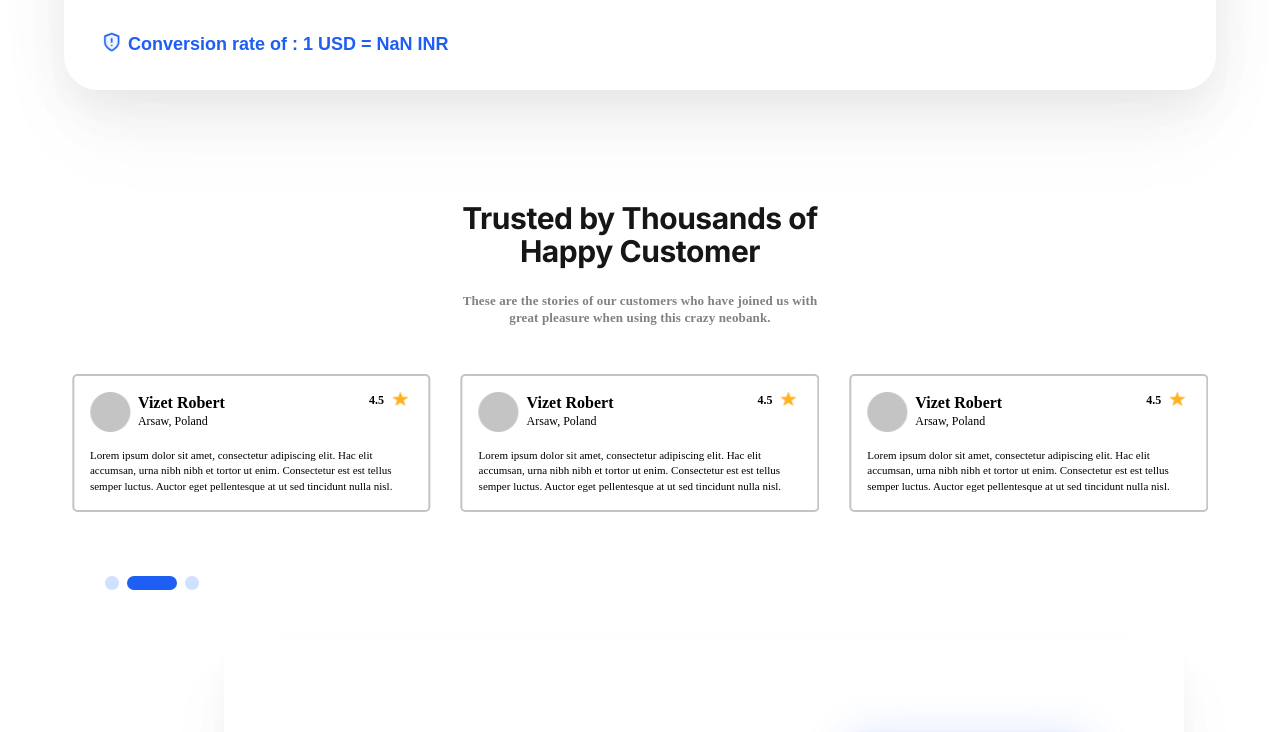
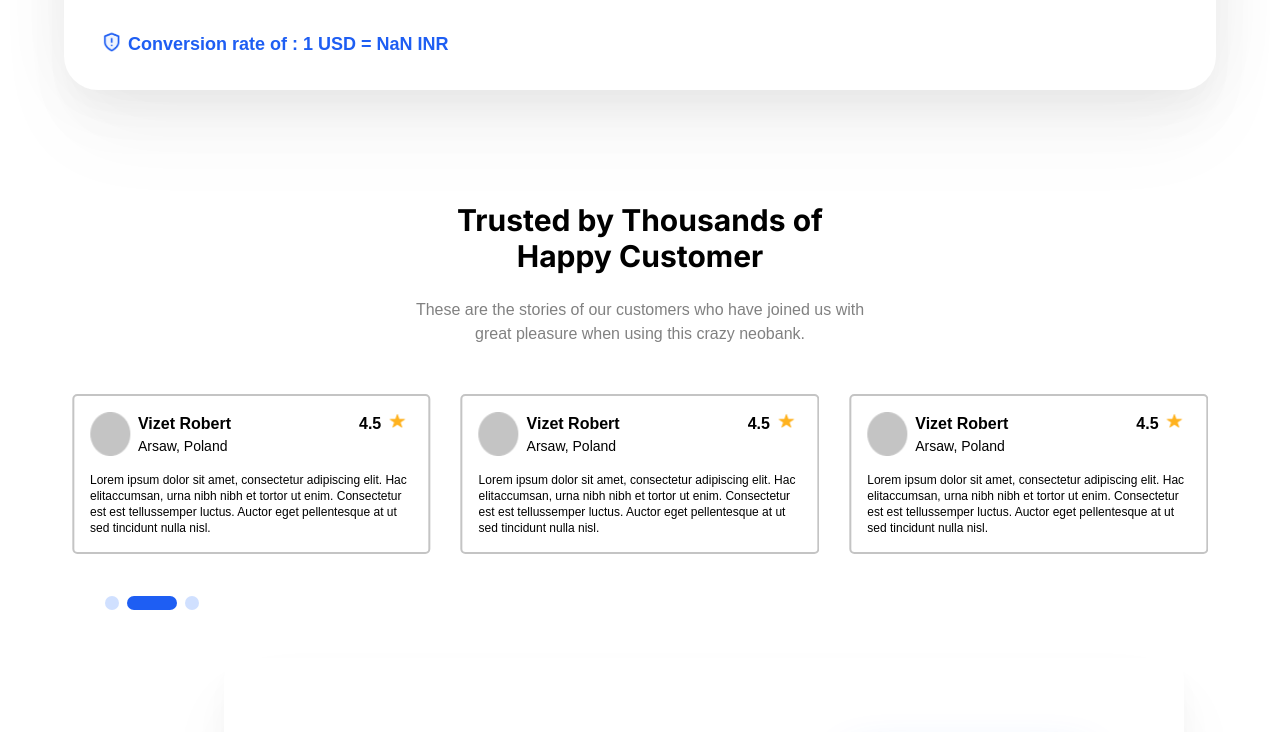
Before and after one commit to AmitrajitDas/SALT-Currency-Converter, a React (Create React App) app: page / in a window 1280 px wide. Shown: the part 2000-2732 px from the top of the page. Built offline with nearby package versions, Linux system fonts and the light colour scheme; no server answers; a web font is replaced by a local one.

Commit message:
fix: fonts

```diff
--- a/src/components/Converter/index.jsx
+++ b/src/components/Converter/index.jsx
@@ -16,7 +16,7 @@ const Converter = () => {
   const [res, setRes] = useState()
 
   useEffect(() => {
-    convertCurrency(fromCurr, toCurr, amount).then((data) => setRes(data))
+    // convertCurrency(fromCurr, toCurr, amount).then((data) => setRes(data))
     console.log(res)
   }, [fromCurr, toCurr, amount])
 
--- a/src/components/Footer/index.jsx
+++ b/src/components/Footer/index.jsx
@@ -10,40 +10,50 @@ const Footer = () => {
     <div className='bg-background flex flex-row px-36 pt-36 pb-12'>
       <div className='flex flex-col m-12'>
         <img src={SALT} alt='salt' className='w-28' />
-        <div className='salt-info mt-6'>Salt provides borderless banking</div>
-        <div className='salt-info'>and compliance solutions.</div>
-        <div className='salt-info-2 mt-8'>
+        <div className='text-[#434343] font-primary text-lg mt-6'>
+          Salt provides borderless banking
+        </div>
+        <div className='text-[#434343] font-primary text-lg'>
+          and compliance solutions.
+        </div>
+        <div className='text-[#434343] font-primary text-sm mt-8'>
           Copyright @ Poziom Ventures Pvt. Ltd
         </div>
-        <div className='salt-info-2'>
+        <div className='text-[#434343] font-primary text-sm'>
           Disclaimer | Privacy Policy | Terms of Service
         </div>
       </div>
       <div className='flex flex-col ml-48 mt-12'>
-        <div className='footer-h6'>Company</div>
-        <div className='pages flex flex-col mt-8'>
-          <div>About Us</div>
-          <div>Blogs</div>
-          <div>Careers</div>
+        <div className='font-primary font-bold text-lg text-[#434343]'>
+          Company
         </div>
-        <div className='contact-us'>contact@salt.pe</div>
+        <div className='font-primary text-base flex flex-col mt-8'>
+          <div className='mb-2'>About Us</div>
+          <div className='mb-2'>Blogs</div>
+          <div className='mb-2'>Careers</div>
+        </div>
+        <div className='font-primary font-bold text-base text-[#434343]'>
+          contact@salt.pe
+        </div>
       </div>
       <div className='flex flex-col ml-48 mt-12'>
-        <div className='footer-h6'>Add us to your life!</div>
-        <div className='pages flex flex-col mt-8'>
-          <div className='flex flex-row'>
+        <div className='font-primary font-bold text-lg text-[#434343]'>
+          Add us to your life!
+        </div>
+        <div className='font-primary text-base flex flex-col mt-8'>
+          <div className='flex flex-row mb-2'>
             <FacebookIcon />
             <div className='ml-2'>Facebook</div>
           </div>
-          <div className='flex flex-row'>
+          <div className='flex flex-row mb-2'>
             <TwitterIcon />
             <div className='ml-2'>Twitter</div>
           </div>
-          <div className='flex flex-row'>
+          <div className='flex flex-row mb-2'>
             <LinkedInIcon />
             <div className='ml-2'>Linkedin</div>
           </div>
-          <div className='flex flex-row'>
+          <div className='flex flex-row mb-2'>
             <InstagramIcon />
             <div className='ml-2'>Instagram</div>
           </div>
--- a/src/components/Newsletter/index.jsx
+++ b/src/components/Newsletter/index.jsx
@@ -8,9 +8,13 @@ const Newsletter = () => {
     >
       <div className='newsletter-container p-24 flex flex-row justify-between'>
         <div className='flex flex-col'>
-          <div className='newsletter-header'>Subscribe Now to</div>
-          <div className='newsletter-header'>Get Special Features!</div>
-          <div className='newsletter-sub mt-2'>
+          <div className='font-secondary text-3xl font-semibold'>
+            Subscribe Now to
+          </div>
+          <div className='font-secondary text-3xl font-semibold'>
+            Get Special Features!
+          </div>
+          <div className='font-primary text-[#818181] mt-2'>
             Banking, but seasoned with SALT.
           </div>
         </div>
--- a/src/components/Newsletter/newsletter.styles.css
+++ b/src/components/Newsletter/newsletter.styles.css
@@ -30,10 +30,4 @@
     background: #1E5EF3;
     box-shadow: 0px 126.415px 150.943px rgba(30, 94, 243, 0.07), 0px 81.9357px 88.3997px rgba(30, 94, 243, 0.0531481), 0px 6px 48.0783px rgba(30, 94, 243, 0.2), 0px 25.283px 24.5283px rgba(30, 94, 243, 0.12), 0px 10.3005px 12.2991px rgba(30, 94, 243, 0.04), 0px 2.34102px 5.9399px rgba(30, 94, 243, 0.14);
     border-radius: 10px;
-    font-family: 'HK Grotesk';
-    font-style: normal;
-    font-weight: 700;
-    font-size: 15px;
-    line-height: 20px;
-    color: #FFFFFF;
 }
--- a/src/components/Plans/index.jsx
+++ b/src/components/Plans/index.jsx
@@ -7,10 +7,10 @@ const Plans = () => {
     <div className='m-16'>
       <div className='bg-secondary flex-col-center p-24'>
         <h2 className='font-secondary font-bold text-3xl'>Choose Your Plan</h2>
-        <div className='font-primary mt-6'>
+        <div className='font-primary mt-6 text-[#818181]'>
           Let’s choose a package that is best for you and explore it happily and
         </div>
-        <div className='font-primary'>cheerfully</div>
+        <div className='font-primary text-[#818181]'>cheerfully</div>
         <div className='flex flex-row justify-between mt-12'>
           {PlansArr?.map((plan) => (
             <>
--- a/src/components/Testimonial/Carousel/Card/index.jsx
+++ b/src/components/Testimonial/Carousel/Card/index.jsx
@@ -1,23 +1,22 @@
 import './card.styles.css'
 import ProfileEllipse from '../../../../assets/ProfileEllipse.png'
 import Star from '../../../../assets/Star.png'
-const Card = () => {
+
+const Card = ({ feedback }) => {
+  const { name, location, review, rating } = feedback
+
   return (
     <div className='card-container p-4 flex flex-col'>
       <div className='flex flex-row'>
         <img src={ProfileEllipse} alt='profile' />
         <div className='flex flex-col ml-2'>
-          <div className='profile-name'>Vizet Robert</div>
-          <div className='profile-loc'>Arsaw, Poland</div>
+          <div className='font-primary font-bold'>{name}</div>
+          <div className='font-primary text-sm'>{location}</div>
         </div>
-        <div className='ml-36 rating'>4.5</div>
-        <img src={Star} alt='star' className='ml-2 w-4 h-3.5' />
+        <div className='ml-32 font-primary font-bold'>{rating}</div>
+        <img src={Star} alt='star' className='ml-2 mt-0.5 w-4 h-3.5' />
       </div>
-      <div className='review mt-4 w-80'>
-        Lorem ipsum dolor sit amet, consectetur adipiscing elit. Hac elit
-        accumsan, urna nibh nibh et tortor ut enim. Consectetur est est tellus
-        semper luctus. Auctor eget pellentesque at ut sed tincidunt nulla nisl.
-      </div>
+      <div className='font-primary text-xs mt-4 w-80'>{review}</div>
     </div>
   )
 }
--- a/src/components/Testimonial/Carousel/index.jsx
+++ b/src/components/Testimonial/Carousel/index.jsx
@@ -29,7 +29,7 @@ const Carousel = () => {
         {Feedbacks.map((feedback, index) => {
           return (
             <SwiperSlide key={index}>
-              <Card />
+              <Card feedback={feedback} />
             </SwiperSlide>
           )
         })}
--- a/src/components/Testimonial/index.jsx
+++ b/src/components/Testimonial/index.jsx
@@ -4,12 +4,14 @@ import './testimonial.styles.css'
 const Testimonial = () => {
   return (
     <div className='mt-12 mb-36 testi-center p-12'>
-      <div className='testi-header'>Trusted by Thousands of</div>
-      <div className='testi-header'>Happy Customer</div>
-      <div className='mt-6 testi-sub'>
+      <div className='font-secondary text-3xl font-bold'>
+        Trusted by Thousands of
+      </div>
+      <div className='font-secondary text-3xl font-bold'>Happy Customer</div>
+      <div className='mt-6 font-primary text-[#818181]'>
         These are the stories of our customers who have joined us with
       </div>
-      <div className='testi-sub'>
+      <div className='font-primary text-[#818181]'>
         great pleasure when using this crazy neobank.
       </div>
       <Carousel />
--- a/src/data/Feedback.js
+++ b/src/data/Feedback.js
@@ -2,18 +2,21 @@ export const Feedbacks = [
   {
     name: 'Vizet Robert',
     location: 'Arsaw, Poland',
+    rating: '4.5',
     review:
       'Lorem ipsum dolor sit amet, consectetur adipiscing elit. Hac elitaccumsan, urna nibh nibh et tortor ut enim. Consectetur est est tellussemper luctus. Auctor eget pellentesque at ut sed tincidunt nulla nisl.',
   },
   {
     name: 'Vizet Robert',
     location: 'Arsaw, Poland',
+    rating: '4.5',
     review:
       'Lorem ipsum dolor sit amet, consectetur adipiscing elit. Hac elitaccumsan, urna nibh nibh et tortor ut enim. Consectetur est est tellussemper luctus. Auctor eget pellentesque at ut sed tincidunt nulla nisl.',
   },
   {
     name: 'Vizet Robert',
     location: 'Arsaw, Poland',
+    rating: '4.5',
     review:
       'Lorem ipsum dolor sit amet, consectetur adipiscing elit. Hac elitaccumsan, urna nibh nibh et tortor ut enim. Consectetur est est tellussemper luctus. Auctor eget pellentesque at ut sed tincidunt nulla nisl.',
   },
```
